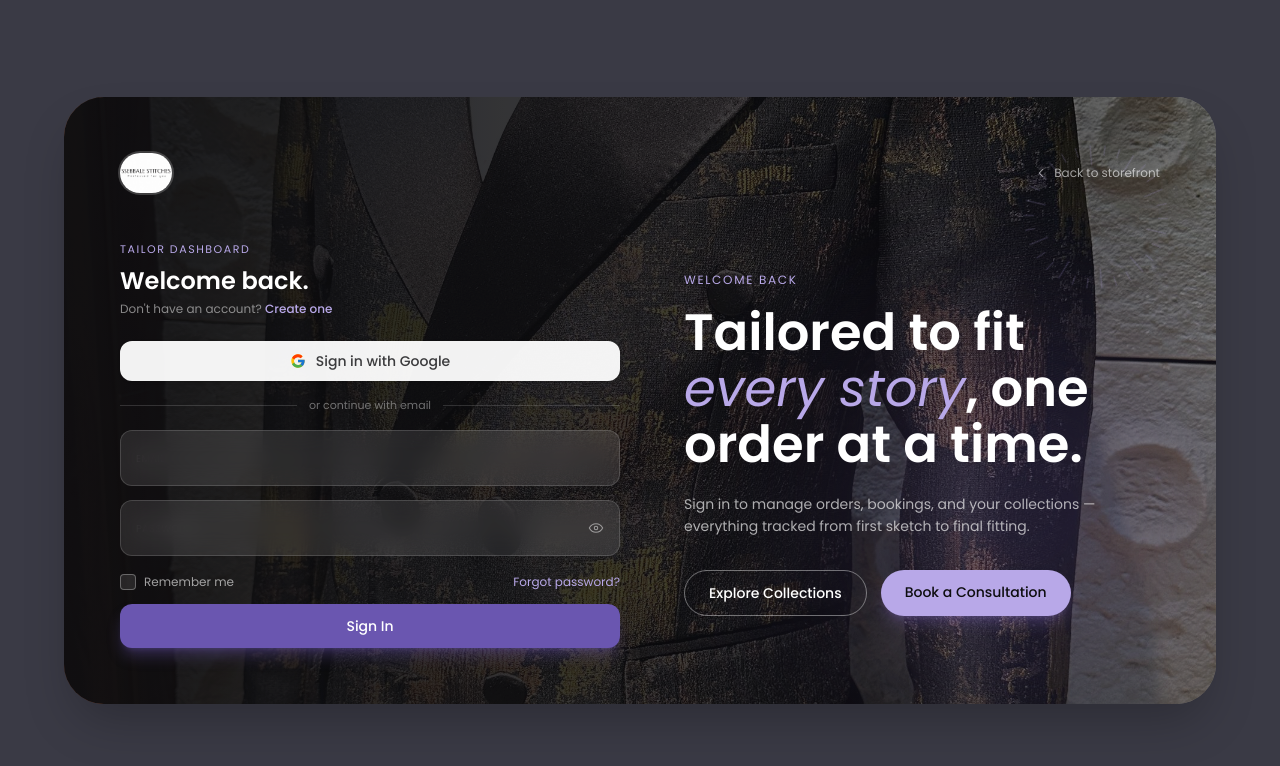
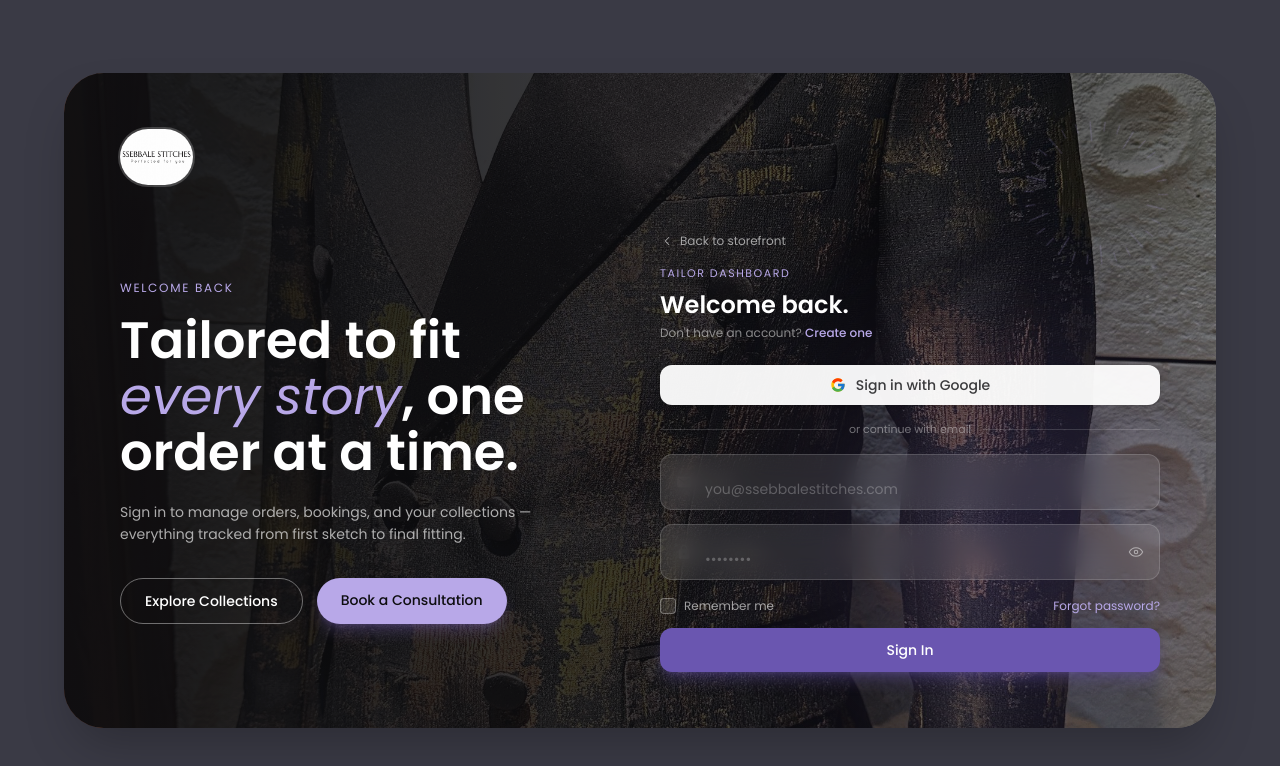
Before and after one commit to Ssebbale-Stitches/SsebbaleFrontendWeb, a React (Vite) app: page /login in a window 1280 px wide. Shown: the top 766 px of the page. Built offline with nearby package versions, Linux system fonts and the light colour scheme.

Commit message:
style: style login screen

```diff
--- a/src/pages/LoginPage.tsx
+++ b/src/pages/LoginPage.tsx
@@ -77,22 +77,55 @@ export default function LoginPage() {
 
         {/* CONTENT */}
         <div className="relative z-10 grid grid-cols-1 md:grid-cols-2 gap-10 px-8 md:px-14 py-10 md:py-14">
-          {/* TOP BAR */}
+          {/* TOP BAR - Logo only on left */}
           <div className="md:col-span-2 flex items-center justify-between mb-2">
-            <img src={logo} alt="Ssebbale Stitches" className="h-10 w-auto rounded-full object-cover ring-2 ring-white/20" />
+            <a href="/" className="flex items-center group">
+              <img src={logo} alt="Ssebbale Stitches" className="h-14 w-auto rounded-full object-cover ring-2 ring-white/20 transition-transform duration-300 group-hover:scale-105" />
+            </a>
+          </div>
+
+          {/* LEFT — WELCOMING WORDS */}
+          <div className="flex flex-col justify-center md:pr-6 order-2 md:order-1">
+            <p className="font-mono uppercase tracking-[0.14em] text-xs text-lilac-light mb-4">
+              Welcome back
+            </p>
+            <h1 className="font-display font-semibold text-[clamp(2rem,4vw,3.2rem)] leading-[1.1] text-paper mb-5">
+              Tailored to fit{" "}
+              <span className="italic font-normal text-lilac-light">every story</span>, one order at a time.
+            </h1>
+            <p className="text-paper/65 text-sm max-w-md mb-8 leading-relaxed">
+              Sign in to manage orders, bookings, and your collections — everything tracked from first
+              sketch to final fitting.
+            </p>
+            <div className="flex gap-3.5 flex-wrap">
+              <a
+                href="/"
+                className="inline-block px-6 py-3 rounded-full border border-paper/40 text-paper text-sm font-medium transition-all duration-300 hover:-translate-y-0.5 hover:bg-white/10"
+              >
+                Explore Collections
+              </a>
+              <a
+                href="/#book"
+                className="inline-block px-6 py-3 rounded-full bg-lilac-light text-ink text-sm font-medium shadow-lg shadow-lilac/30 transition-all duration-300 hover:-translate-y-0.5 hover:shadow-xl"
+              >
+                Book a Consultation
+              </a>
+            </div>
+          </div>
+
+          {/* RIGHT — FORM with Back button */}
+          <div className="flex flex-col justify-center order-1 md:order-2">
+            {/* Back button on form side */}
             <a
               href="/"
-              className="text-xs text-paper/60 hover:text-paper transition-colors flex items-center gap-1.5"
+              className="text-xs text-paper/60 hover:text-paper transition-colors flex items-center gap-1.5 mb-4"
             >
               <svg viewBox="0 0 24 24" className="w-3.5 h-3.5" stroke="currentColor" fill="none">
                 <path d="M15 6l-6 6 6 6" strokeWidth="1.8" strokeLinecap="round" strokeLinejoin="round" />
               </svg>
               Back to storefront
             </a>
-          </div>
 
-          {/* LEFT — FORM */}
-          <div className="flex flex-col justify-center">
             <p className="font-mono uppercase tracking-[0.14em] text-[11px] text-lilac-light mb-2">
               Tailor dashboard
             </p>
@@ -137,8 +170,17 @@ export default function LoginPage() {
             </div>
 
             <form onSubmit={handleSubmit} className="space-y-3.5">
+              {/* Email with icon */}
               <div className="relative">
-                <span className="absolute left-4 top-1/2 -translate-y-1/2 text-[10px] uppercase tracking-wide text-paper/40 pointer-events-none">
+                <svg
+                  viewBox="0 0 24 24"
+                  className="absolute left-4 top-1/2 -translate-y-1/2 w-4 h-4 text-paper/40 pointer-events-none"
+                  fill="currentColor"
+                  xmlns="http://www.w3.org/2000/svg"
+                >
+                  <path d="M20 4H4c-1.1 0-1.99.9-1.99 2L2 18c0 1.1.9 2 2 2h16c1.1 0 2-.9 2-2V6c0-1.1-.9-2-2-2zm0 4l-8 5-8-5V6l8 5 8-5v2z"/>
+                </svg>
+                <span className="absolute left-11 top-1/2 -translate-y-1/2 text-[10px] uppercase tracking-wide text-paper/40 pointer-events-none">
                   Email
                 </span>
                 <input
@@ -146,12 +188,22 @@ export default function LoginPage() {
                   required
                   value={email}
                   onChange={(e) => setEmail(e.target.value)}
-                  className="w-full rounded-xl bg-white/10 backdrop-blur-md border border-white/15 pt-6 pb-2.5 px-4 text-sm text-paper outline-none transition-all duration-300 focus:border-lilac-light focus:bg-white/15 focus:shadow-[0_0_0_4px_rgba(184,168,232,0.15)]"
+                  placeholder="you@ssebbalestitches.com"
+                  className="w-full rounded-xl bg-white/10 backdrop-blur-md border border-white/15 pt-6 pb-2.5 pl-11 pr-4 text-sm text-paper placeholder:text-paper/25 outline-none transition-all duration-300 focus:border-lilac-light focus:bg-white/15 focus:shadow-[0_0_0_4px_rgba(184,168,232,0.15)]"
                 />
               </div>
 
+              {/* Password with icon */}
               <div className="relative">
-                <span className="absolute left-4 top-1/2 -translate-y-1/2 text-[10px] uppercase tracking-wide text-paper/40 pointer-events-none">
+                <svg
+                  viewBox="0 0 24 24"
+                  className="absolute left-4 top-1/2 -translate-y-1/2 w-4 h-4 text-paper/40 pointer-events-none"
+                  fill="currentColor"
+                  xmlns="http://www.w3.org/2000/svg"
+                >
+                  <path d="M18 8h-1V6c0-2.76-2.24-5-5-5S7 3.24 7 6v2H6c-1.1 0-2 .9-2 2v10c0 1.1.9 2 2 2h12c1.1 0 2-.9 2-2V10c0-1.1-.9-2-2-2zm-6 9c-1.1 0-2-.9-2-2s.9-2 2-2 2 .9 2 2-.9 2-2 2zm3.1-9H8.9V6c0-1.71 1.39-3.1 3.1-3.1 1.71 0 3.1 1.39 3.1 3.1v2z"/>
+                </svg>
+                <span className="absolute left-11 top-1/2 -translate-y-1/2 text-[10px] uppercase tracking-wide text-paper/40 pointer-events-none">
                   Password
                 </span>
                 <input
@@ -159,7 +211,8 @@ export default function LoginPage() {
                   required
                   value={password}
                   onChange={(e) => setPassword(e.target.value)}
-                  className="w-full rounded-xl bg-white/10 backdrop-blur-md border border-white/15 pt-6 pb-2.5 px-4 pr-11 text-sm text-paper outline-none transition-all duration-300 focus:border-lilac-light focus:bg-white/15 focus:shadow-[0_0_0_4px_rgba(184,168,232,0.15)]"
+                  placeholder="••••••••"
+                  className="w-full rounded-xl bg-white/10 backdrop-blur-md border border-white/15 pt-6 pb-2.5 pl-11 pr-11 text-sm text-paper placeholder:text-paper/25 outline-none transition-all duration-300 focus:border-lilac-light focus:bg-white/15 focus:shadow-[0_0_0_4px_rgba(184,168,232,0.15)]"
                 />
                 <button
                   type="button"
@@ -222,35 +275,6 @@ export default function LoginPage() {
               </button>
             </form>
           </div>
-
-          {/* RIGHT — WELCOMING WORDS */}
-          <div className="flex flex-col justify-center md:pl-6">
-            <p className="font-mono uppercase tracking-[0.14em] text-xs text-lilac-light mb-4">
-              Welcome back
-            </p>
-            <h1 className="font-display font-semibold text-[clamp(2rem,4vw,3.2rem)] leading-[1.1] text-paper mb-5">
-              Tailored to fit{" "}
-              <span className="italic font-normal text-lilac-light">every story</span>, one order at a time.
-            </h1>
-            <p className="text-paper/65 text-sm max-w-md mb-8 leading-relaxed">
-              Sign in to manage orders, bookings, and your collections — everything tracked from first
-              sketch to final fitting.
-            </p>
-            <div className="flex gap-3.5 flex-wrap">
-              <a
-                href="/"
-                className="inline-block px-6 py-3 rounded-full border border-paper/40 text-paper text-sm font-medium transition-all duration-300 hover:-translate-y-0.5 hover:bg-white/10"
-              >
-                Explore Collections
-              </a>
-              <a
-                href="/#book"
-                className="inline-block px-6 py-3 rounded-full bg-lilac-light text-ink text-sm font-medium shadow-lg shadow-lilac/30 transition-all duration-300 hover:-translate-y-0.5 hover:shadow-xl"
-              >
-                Book a Consultation
-              </a>
-            </div>
-          </div>
         </div>
       </div>
     </div>
```
